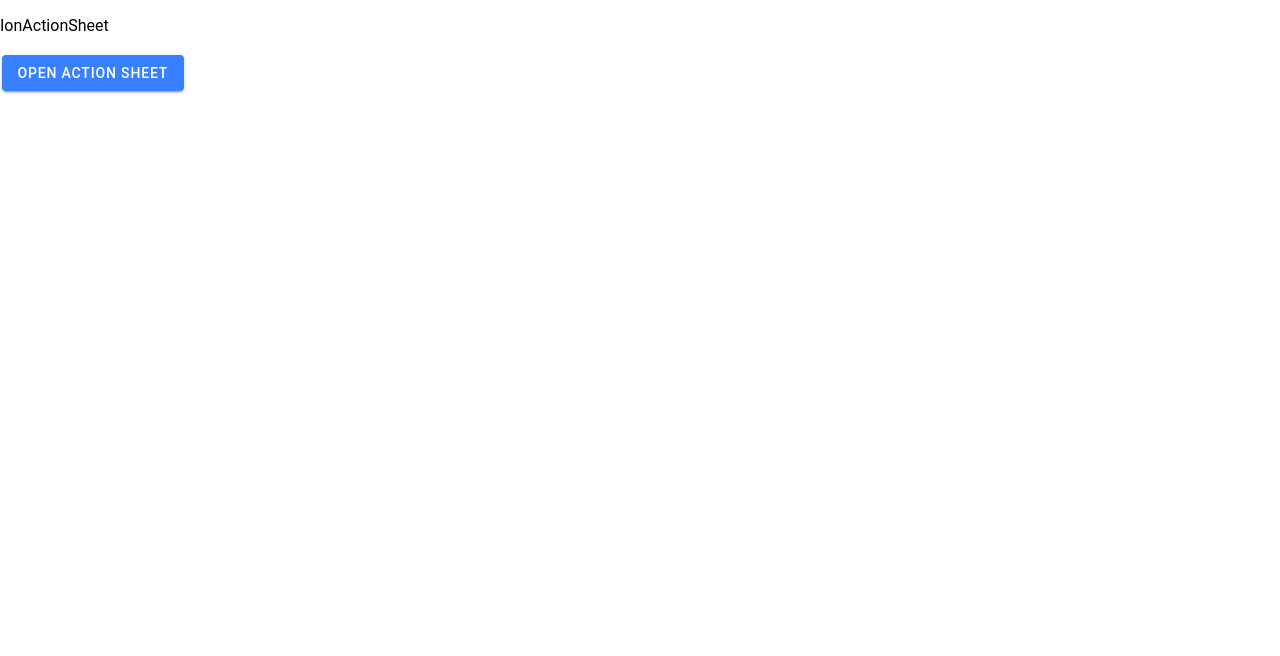
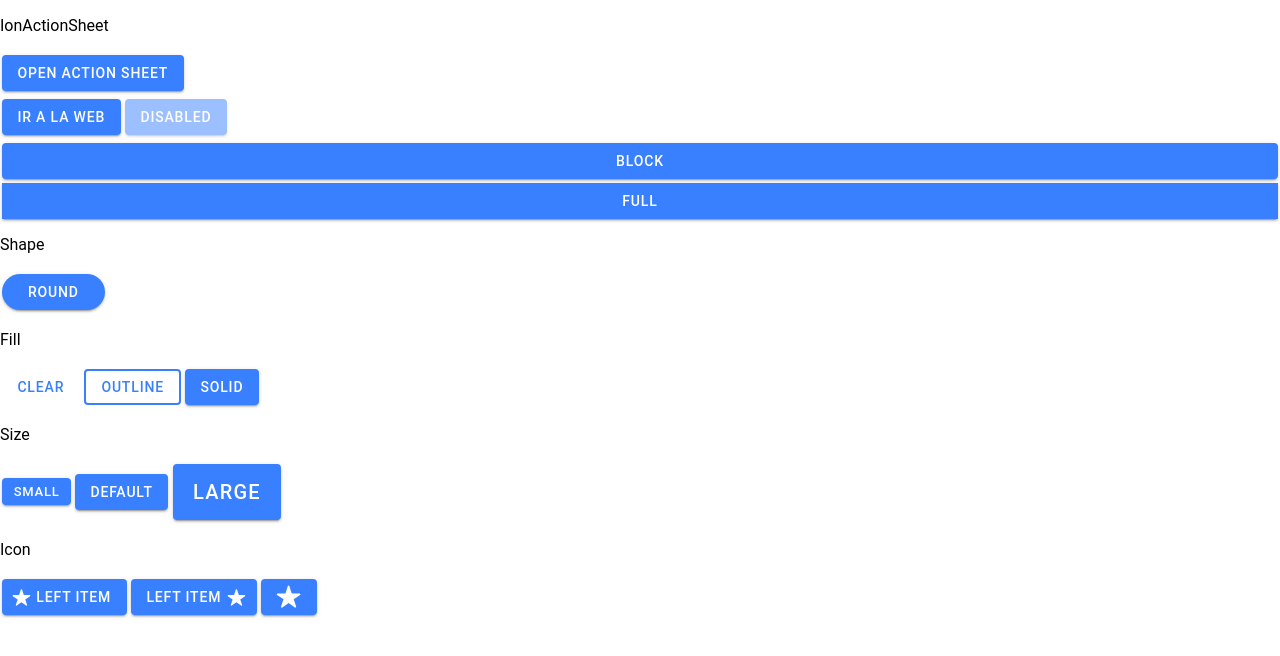
Before and after one commit to DanielPAyala/my-app-ionic-react, a React (Vite) app: page / in a window 1280 px wide. Shown: the top 656 px of the page. Built offline with nearby package versions, Linux system fonts and the light colour scheme.

Commit message:
Ion Button

```diff
--- a/src/components/IonActionSheet.tsx
+++ b/src/components/IonActionSheet.tsx
@@ -1,6 +1,6 @@
 import { IonButton, useIonActionSheet } from "@ionic/react";
 
-export function IonActionSheet() {
+export function IonActionSheetComponent() {
   const [present] = useIonActionSheet();
 
   return (
--- /dev/null
+++ b/src/components/IonButton.tsx
@@ -0,0 +1,43 @@
+import { IonButton, IonIcon } from "@ionic/react";
+import { star } from "ionicons/icons";
+
+export function IonButtonComponent() {
+  const onClickBtn = () => {
+    console.log("Ir a la web");
+  };
+
+  return (
+    <div>
+      <IonButton onClick={onClickBtn}>Ir a la web</IonButton>
+      <IonButton disabled>Disabled</IonButton>
+      <IonButton expand="block">Block</IonButton>
+      <IonButton expand="full">Full</IonButton>
+
+      <p>Shape</p>
+      <IonButton shape="round">Round</IonButton>
+
+      <p>Fill</p>
+      <IonButton fill="clear">Clear</IonButton>
+      <IonButton fill="outline">Outline</IonButton>
+      <IonButton fill="solid">Solid</IonButton>
+
+      <p>Size</p>
+      <IonButton size="small">Small</IonButton>
+      <IonButton size="default">Default</IonButton>
+      <IonButton size="large">Large</IonButton>
+
+      <p>Icon</p>
+      <IonButton>
+        <IonIcon slot="start" icon={star} />
+        Left Item
+      </IonButton>
+      <IonButton>
+        <IonIcon slot="end" icon={star} />
+        Left Item
+      </IonButton>
+      <IonButton size="default">
+        <IonIcon slot="icon-only" icon={star} />
+      </IonButton>
+    </div>
+  );
+}
--- a/src/components/index.ts
+++ b/src/components/index.ts
@@ -1 +1,2 @@
 export * from './IonActionSheet'
+export * from './IonButton'
--- a/src/pages/Home.tsx
+++ b/src/pages/Home.tsx
@@ -1,10 +1,10 @@
-import React from 'react'
-import { IonActionSheet } from '../components'
+import { IonActionSheetComponent, IonButtonComponent } from "../components";
 
 export default function Home() {
   return (
     <div>
-        <IonActionSheet />
+      <IonActionSheetComponent />
+      <IonButtonComponent />
     </div>
-  )
+  );
 }
```
